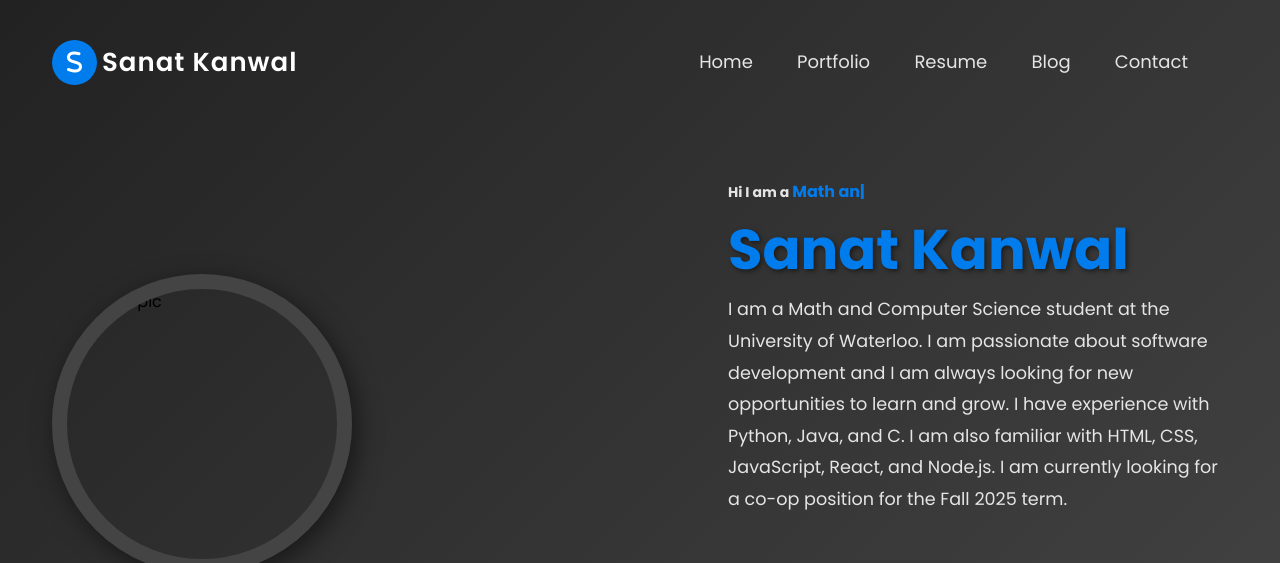
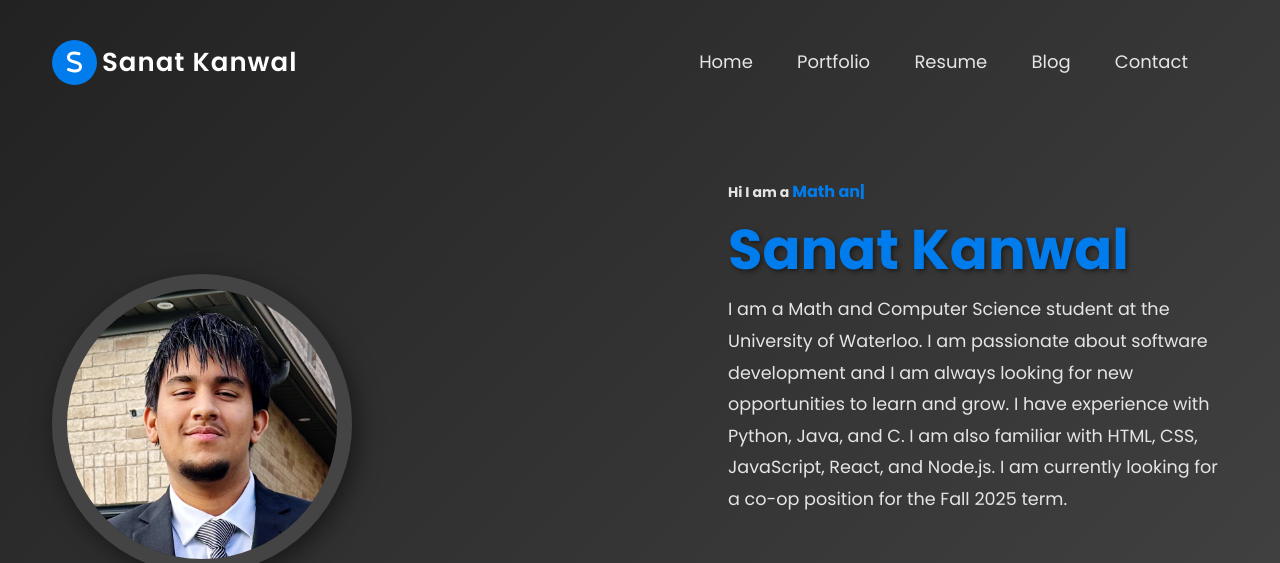
Before and after one commit to s4natk/github.io, a plain HTML site: page index.html in a window 1280 px wide. Shown: the top 563 px of the page. Drawn offline with nearby package versions, Linux system fonts and the light colour scheme.

Commit message:
Update index.html

```diff
--- a/index.html
+++ b/index.html
@@ -35,7 +35,7 @@
             </header>
             <div class="container">
                 <div class="hero-pic" data-aos="zoom-in">
-                    <img src="images/pfp.jpg" alt="profile pic">
+                    <img src="pfp.jpg" alt="profile pic">
                 </div>
                 <div class="hero-text" data-aos="fade-up">
                     <h5>Hi I am a <span class="input">Frontend Developer</span></h5>
```
